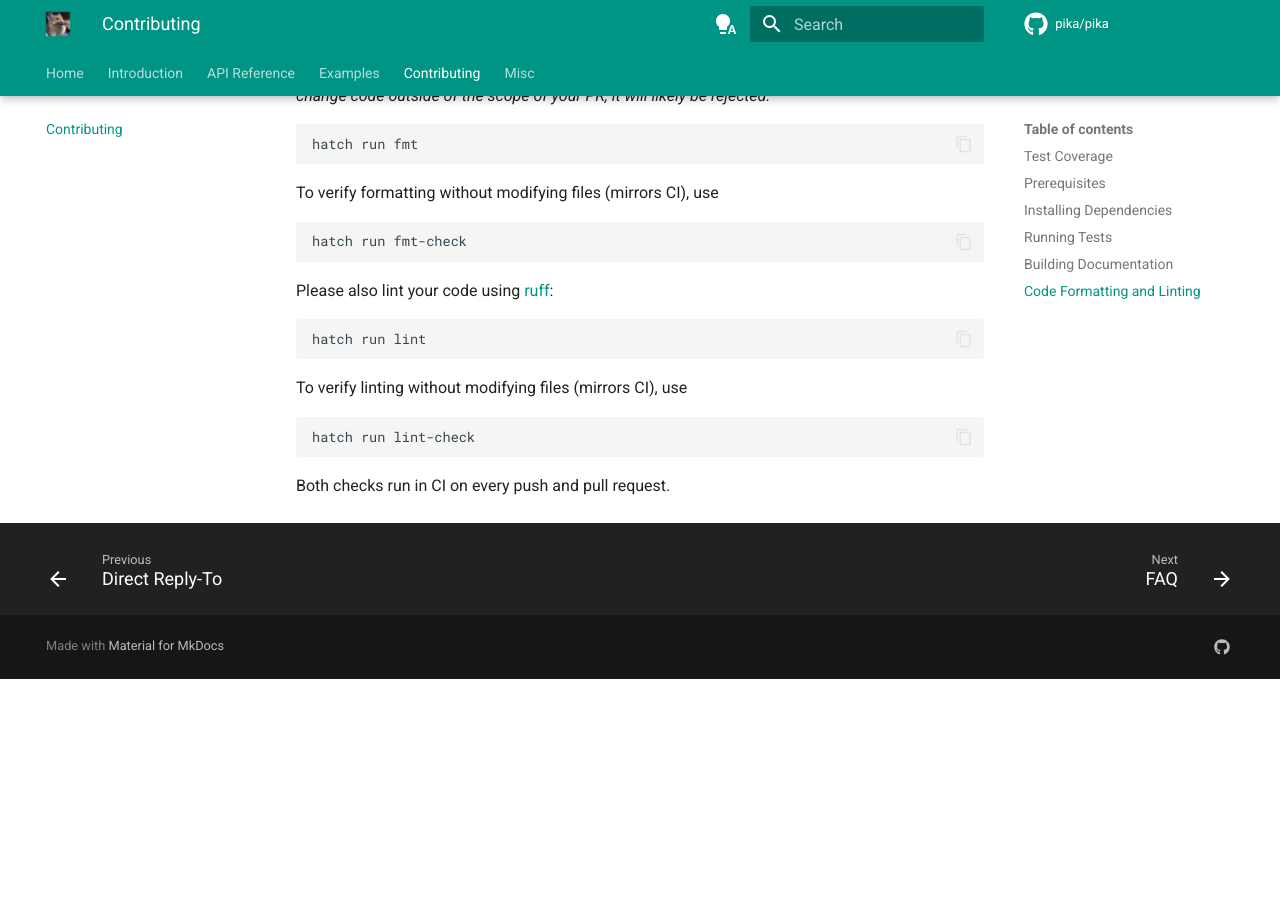
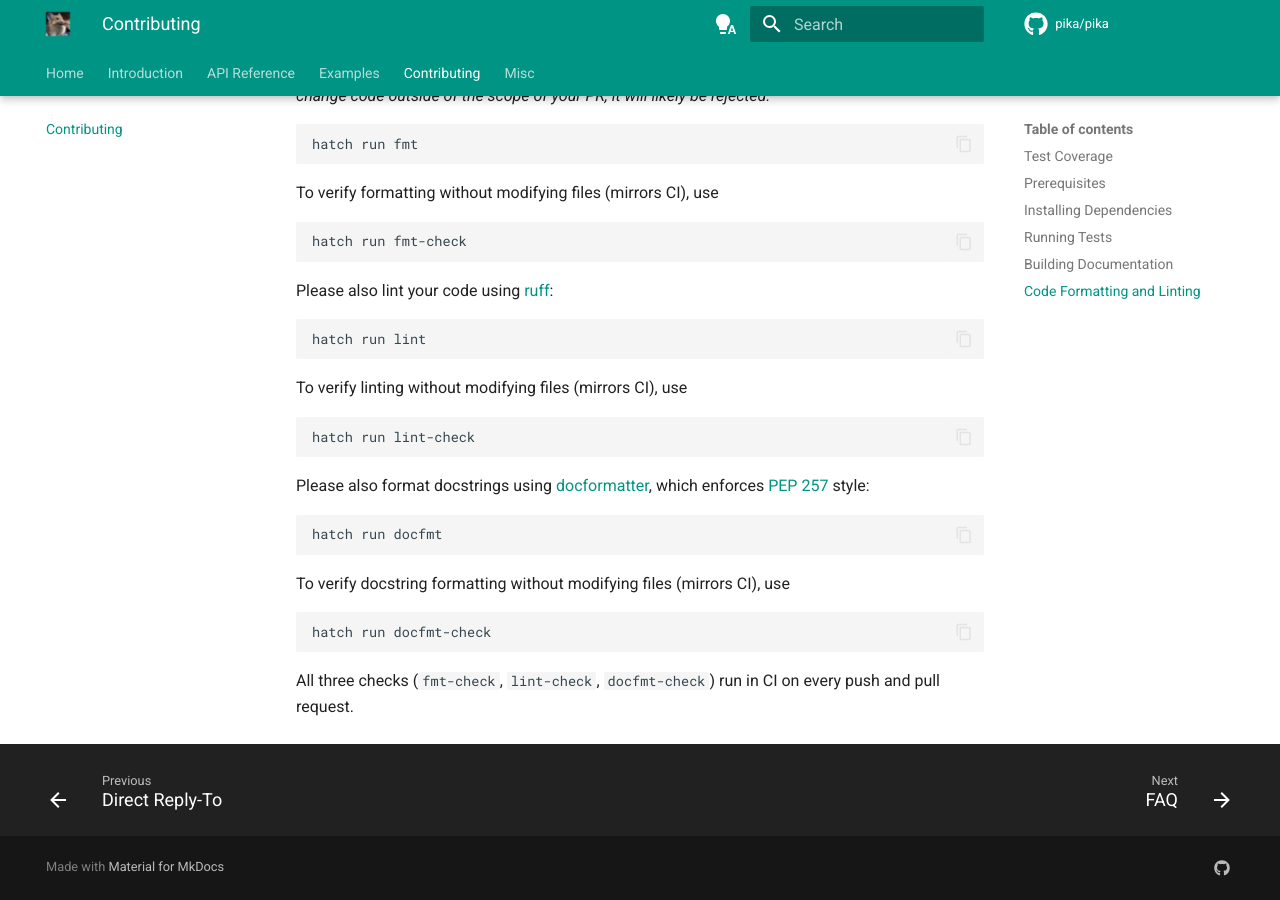
Before and after one commit to pika/pika, an MkDocs documentation site: the page built from docs/contributing.md, in a window 1280 px wide and 900 px high, scrolled down 2670 px. Built offline with MkDocs 1.6.1 and Material for MkDocs 9.7.7, drawn with Linux system fonts in a browser that asks for light colours; comment, search, counter and statistics services are not loaded; the version menu is left out; before the commit the page ends 3349 px from its top, so only the background shows below that.

Commit message:
docs: document docformatter in CONTRIBUTING and AGENTS

```diff
--- a/CONTRIBUTING.md
+++ b/CONTRIBUTING.md
@@ -119,4 +119,12 @@ To verify linting without modifying files (mirrors CI), use
 
     hatch run lint-check
 
-Both checks run in CI on every push and pull request.
+Please also format docstrings using [docformatter](https://github.com/PyCQA/docformatter), which enforces [PEP 257](https://peps.python.org/pep-0257/) style:
+
+    hatch run docfmt
+
+To verify docstring formatting without modifying files (mirrors CI), use
+
+    hatch run docfmt-check
+
+All three checks (`fmt-check`, `lint-check`, `docfmt-check`) run in CI on every push and pull request.
```
Also changed, not shown: AGENTS.md (+6 -0 lines).
